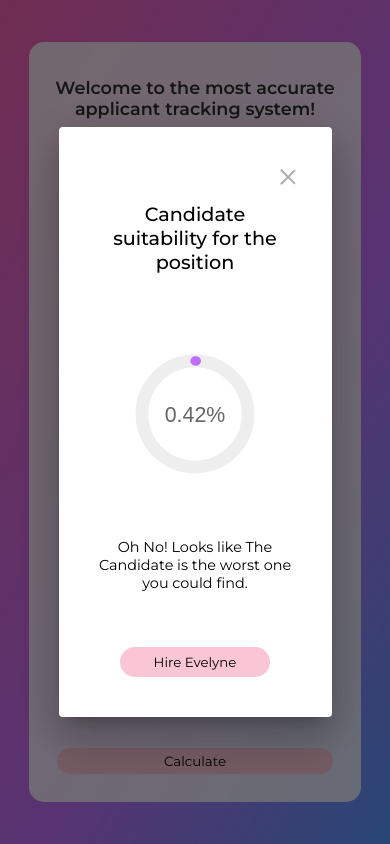
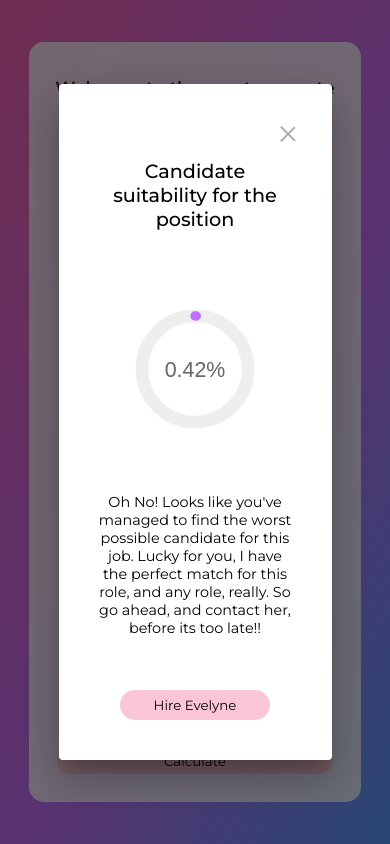
Before and after one commit to evelyne802/ATS, an Angular app: page /main in a window 390 px wide. Both pictures are taken after typing "Sample" into the empty fields and a click on the button "Calculate". Built offline with nearby package versions, Linux system fonts and the light colour scheme.

Commit message:
fix: tooltip and popup css

```diff
--- a/src/app/components/popup/popup.component.css
+++ b/src/app/components/popup/popup.component.css
@@ -61,7 +61,7 @@
 
 ::ng-deep .mat-mdc-dialog-container .mdc-dialog__container {
     width: 50vw;
-    height: 65dvh;
+    height: 80dvh;
 }
 
 ::ng-deep .mat-mdc-dialog-container .mdc-dialog__surface {
@@ -138,13 +138,10 @@ label {
 }
 
 @media screen and (max-width:650px){
-    ::ng-deep .mat-mdc-dialog-container .mdc-dialog__container {
-        height: 70vh;
-    }
-
     .close .tooltip {
-        top: -111px;
-        left: -150px;
+        top: -93px;
+        left: -180px;
+        width: 180px;
     }
 }
 
--- a/src/app/components/popup/popup.component.html
+++ b/src/app/components/popup/popup.component.html
@@ -22,7 +22,9 @@
         </svg>
     </div>
     <p class="text">
-        Oh No! Looks like The Candidate is the worst one you could find.
+        Oh No! Looks like you've managed to find the worst possible
+        candidate for this job. Lucky for you, I have the perfect match for this role,
+        and any role, really. So go ahead, and contact her, before its too late!!
     </p>
     <button mat-dialog-close>Hire Evelyne</button>
 </div>
```
